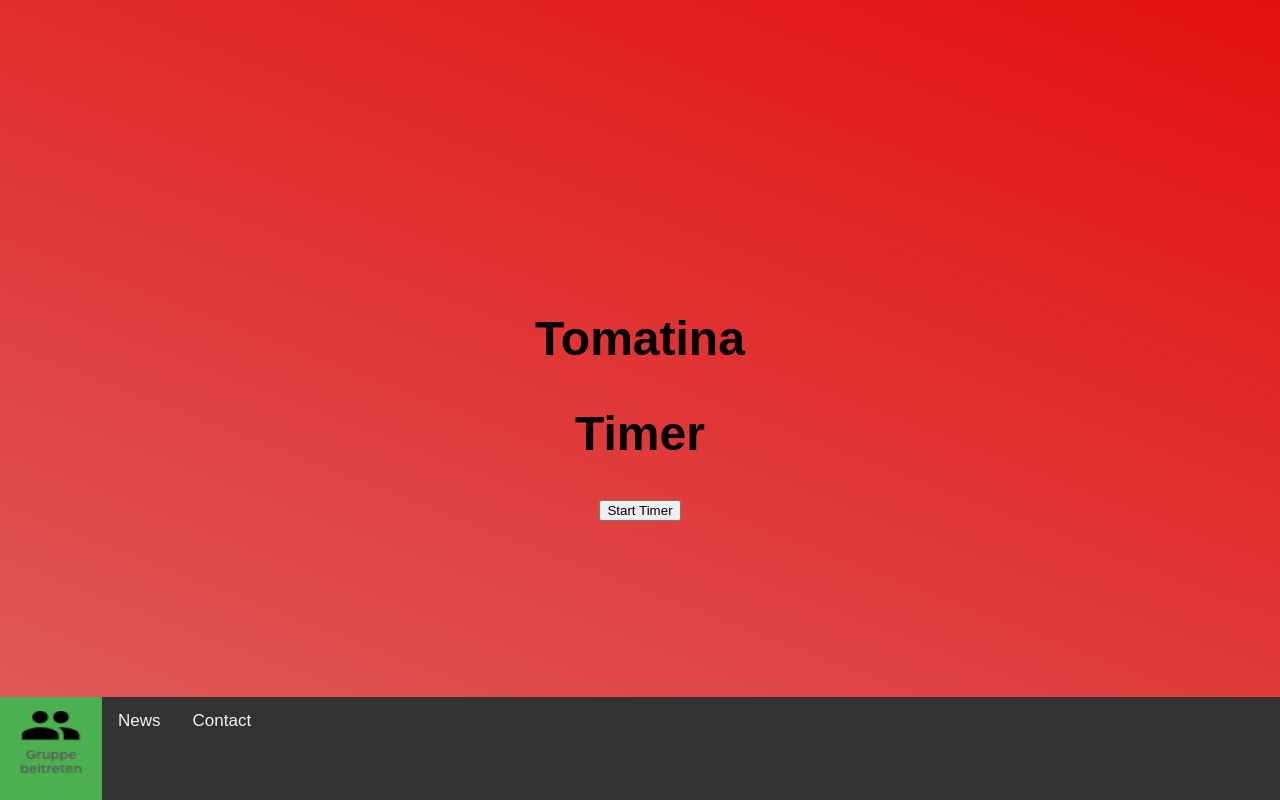
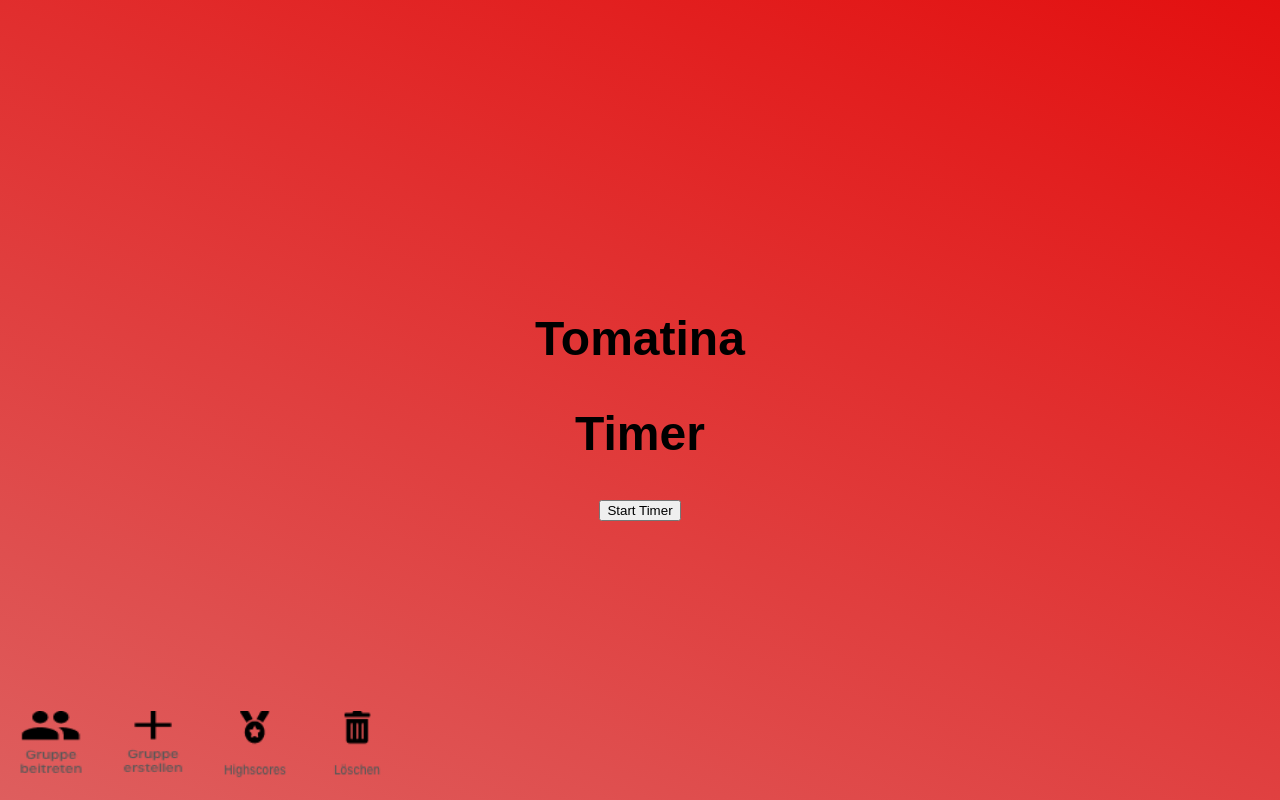
Before and after one commit to msd19tomatina/msd19tomatina.github.io, a plain HTML site: page pomodoro.html in a window 1280 px wide. Drawn offline with Linux system fonts and the light colour scheme.

Commit message:
load img and other stuff

```diff
--- a/css/style.css
+++ b/css/style.css
@@ -27,7 +27,7 @@ html, .fullscreen {
 
 /* Place the navbar at the bottom of the page, and make it stick */
 .navbar {
-  background-color: #333;
+  /*background-color: #333; */
   overflow: hidden;
   position: fixed;
   bottom: 0;
@@ -50,9 +50,3 @@ html, .fullscreen {
   background-color: #ddd;
   color: black;
 }
-
-/* Add a color to the active/current link */
-.navbar a.active {
-  background-color: #4CAF50;
-  color: white;
-}
--- a/pomodoro.html
+++ b/pomodoro.html
@@ -51,24 +51,12 @@
     <output class="serviceworker"></output>
 
         </div>
-        <!--  <nav class=" navbar navbar-expand-lg navbar-light bg-light fixed-top py-lg-0 "> -->
 
-    <!--    <nav class="navbar navbar-default navbar-fixed-top  ">
-        <a class="navbar-brand" href="#">
-                    <img src="/msd19tomatina.github.io/img/icons/gruppe_beitreten.png" width="70" height="70" alt="">
-                </a>
-
-
-                <a class="navbar-brand" href="#">
-                    <img src="/msd19tomatina.github.io/img/icons/gruppe_beitreten.png" width="70" height="70" alt="">
-                    <li class="nav-item active">
-
-                </a>
-            </nav> -->
         <div class="navbar">
-            <a href="#home" class="active"><img src="/msd19tomatina.github.io/img/icons/gruppe_beitreten.png" width="70" height="70" alt=""></a>
-            <a href="#news">News</a>
-            <a href="#contact">Contact</a>
+            <a href="#home"><img src="/msd19tomatina.github.io/img/icons/gruppe_beitreten.png" width="70" height="70" alt=""></a>
+            <a href="#news"> <img src="/msd19tomatina.github.io/img/icons/gruppe_erstellen.png" width="70" height="70" alt=""></a>
+            <a href="#contact"> <img src="/msd19tomatina.github.io/img/icons/highscores.png" width="70" height="70" alt=""></a>
+            <a href="#contact"> <img src="/msd19tomatina.github.io/img/icons/loeschen.png" width="70" height="70" alt=""></a>
         </div>
 
 <!-- Scripts -->
```
Also changed, not shown: img/icons/gruppe_erstellen.png (added), img/icons/highscores.png (added), img/icons/loeschen.png (added).
